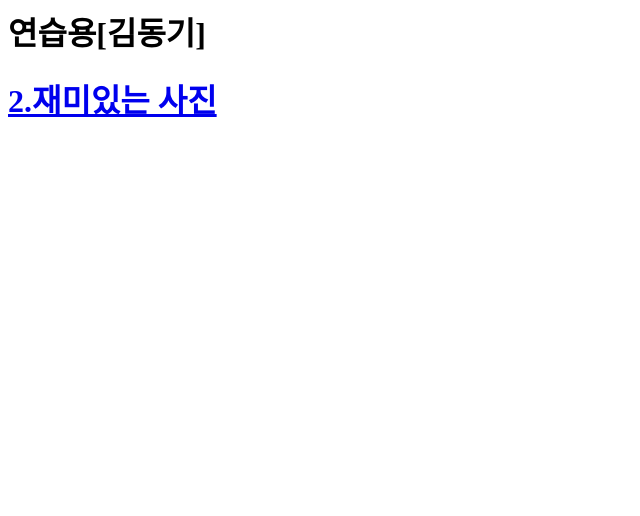
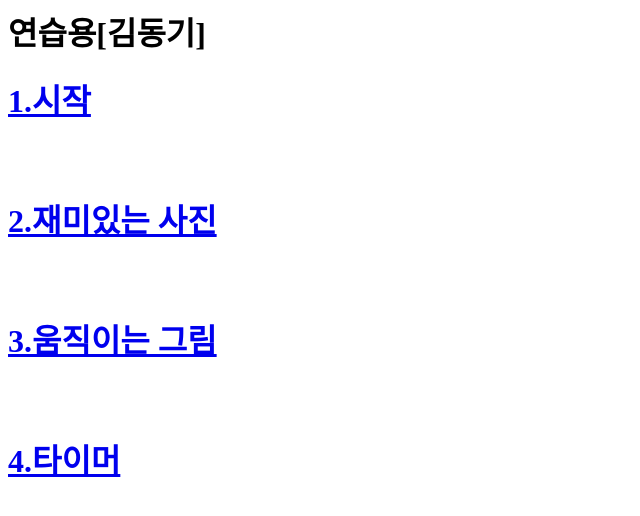
Before and after one commit to rlaehdrl/may27, a plain HTML site: page index.html in a window 1280 px wide. Shown: the whole page, without its empty margins (0-640 px from the left). Drawn offline with Linux system fonts and the light colour scheme.

Commit message:
Add files via upload

```diff
--- a/index.html
+++ b/index.html
@@ -1,10 +1,11 @@
-<html>
+<head>
 	<head>
 	</head>
 	<body>
 		<h1>연습용[김동기]<h1>
-		<a href='1.html>1.시작</a><br><br><br>
-		<a href='2.html>2.재미있는 사진</a><br><br><br>
-		<a href='3.html>3.움직이는 그림</a><br><br><br>
+		<a href='1.html'>1.시작</a><br><br><br>
+		<a href='2.html'>2.재미있는 사진</a><br><br><br>
+		<a href='3.html'>3.움직이는 그림</a><br><br><br>
+		<a href='4.html'>4.타이머</a><br><br><br>
 	</body>
 </html>
```
